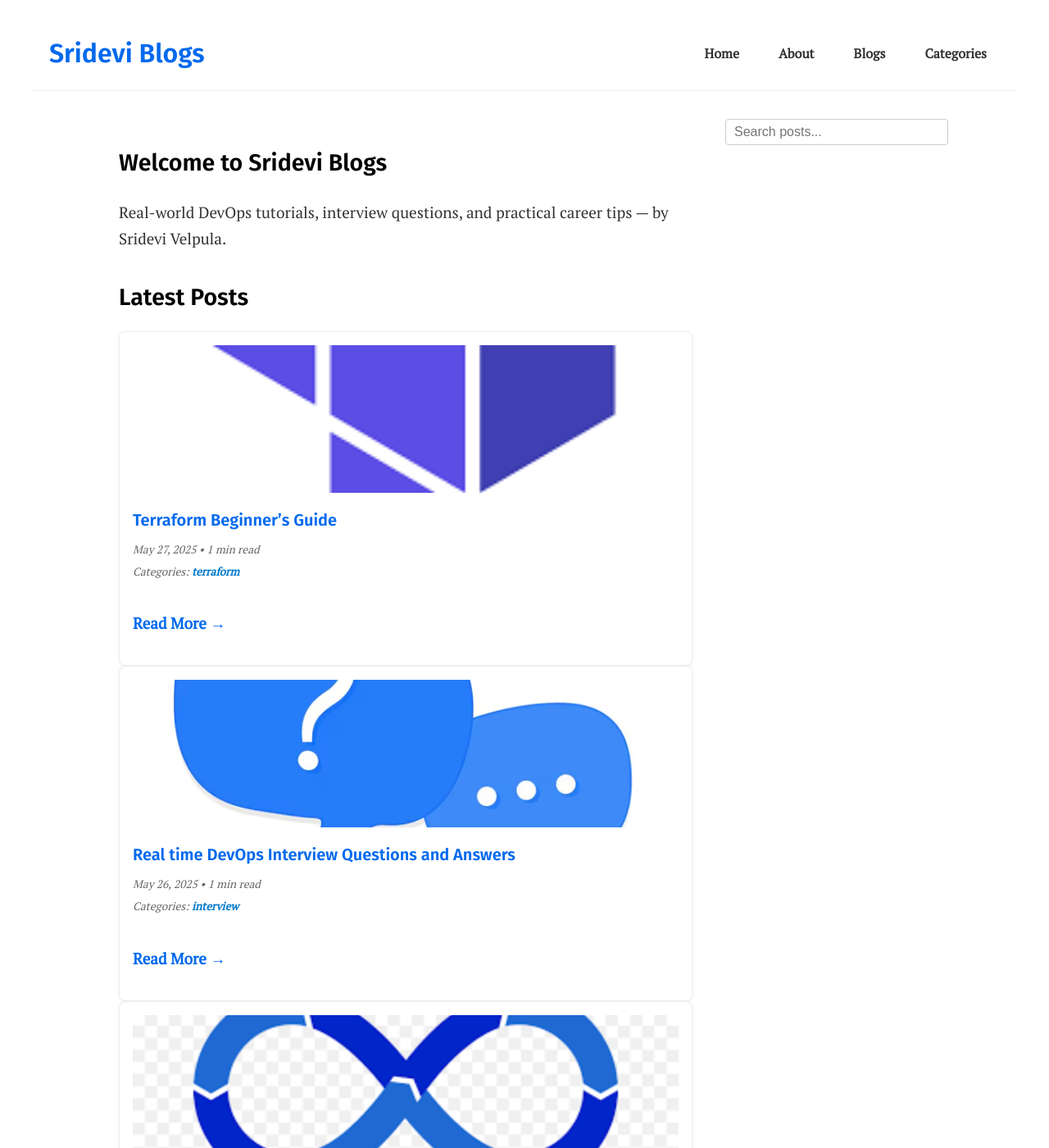
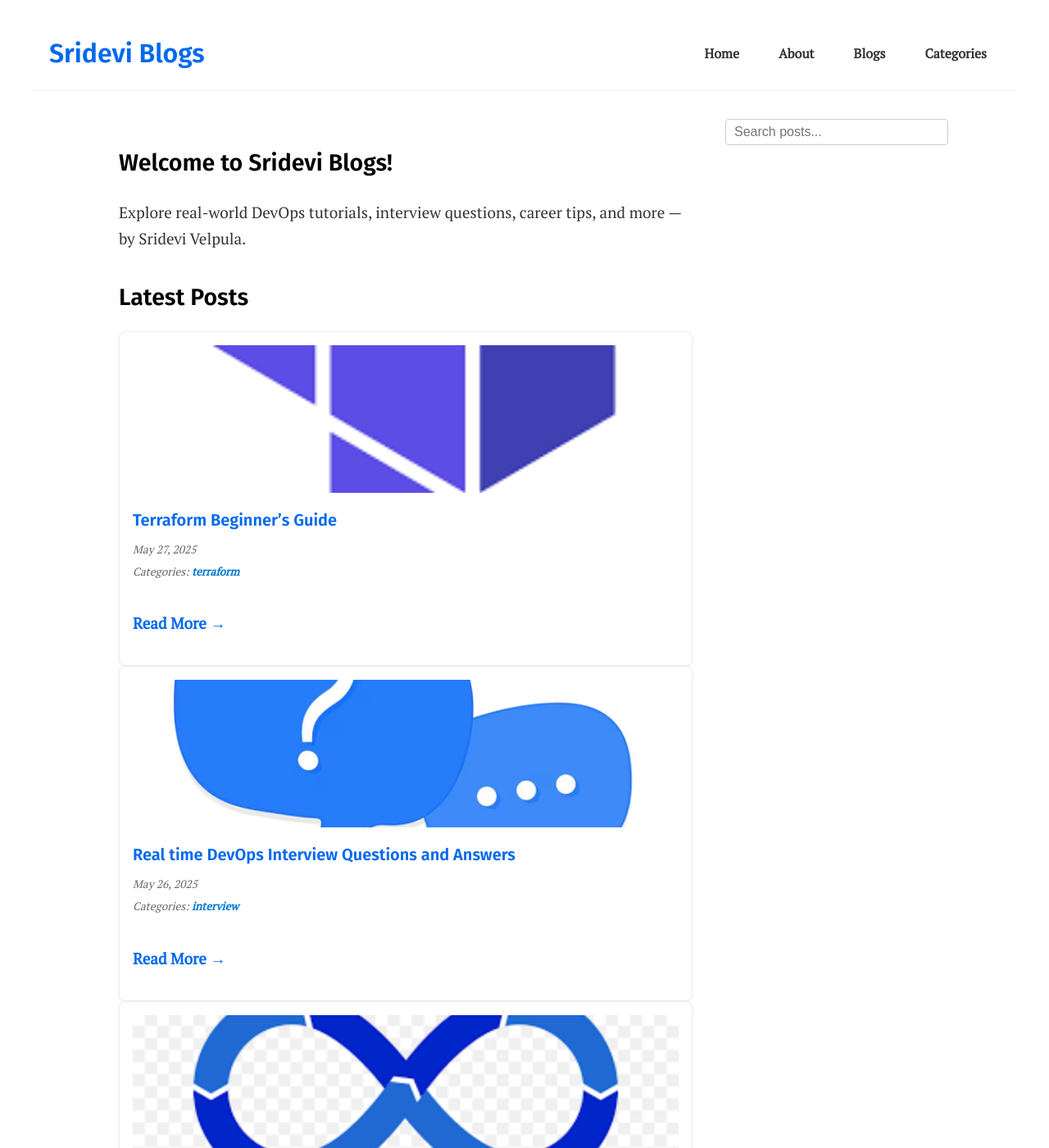
Before and after one commit to srideviblogs/srideviblogs.github.io, a Jekyll site: the page built from index.md, in a window 1280 px wide and 1400 px high. Shown: the whole window at 82% size. Built offline with Jekyll 4.4.1, drawn with Linux system fonts in a browser that asks for light colours; some of the changed text lies outside the part shown.

Commit message:
Update home.html

```diff
--- a/_layouts/home.html
+++ b/_layouts/home.html
@@ -2,29 +2,22 @@
 layout: default
 ---
 
-<!-- ✅ HERO SECTION -->
-<section class="hero">
-  <h1>Welcome to Sridevi Blogs</h1>
-  <p>Real-world DevOps tutorials, interview questions, and practical career tips — by Sridevi Velpula.</p>
+<section class="welcome-intro" style="margin-bottom: 2rem;">
+  <h1>Welcome to Sridevi Blogs!</h1>
+  <p>Explore real-world DevOps tutorials, interview questions, career tips, and more — by Sridevi Velpula.</p>
 </section>
 
-<!-- ✅ LATEST POSTS GRID -->
 <section class="latest-posts">
   <h2>Latest Posts</h2>
   <div class="post-grid">
     {% for post in site.posts limit:6 %}
       <div class="post-card">
         {% if post.image %}
-          <img class="post-image" src="{{ post.image }}" alt="{{ post.title }}" loading="lazy">
+          <img class="post-image" src="{{ post.image }}" alt="{{ post.title }}">
         {% endif %}
         <div class="post-content">
           <h3><a href="{{ post.url }}">{{ post.title }}</a></h3>
-          <p class="post-meta">
-            {{ post.date | date: "%B %d, %Y" }}
-            {% assign words = post.content | number_of_words %}
-            {% assign minutes = words | divided_by:200 | plus:1 %}
-            • {{ minutes }} min read
-          </p>
+          <p class="post-meta">{{ post.date | date: "%B %d, %Y" }}</p>
 
           {% if post.categories %}
             <p class="post-categories">
@@ -35,6 +28,10 @@ layout: default
             </p>
           {% endif %}
 
+          {% if post.read_time %}
+            <p class="post-read-time">{{ post.read_time }}</p>
+          {% endif %}
+
           <p><a class="read-more" href="{{ post.url }}">Read More →</a></p>
         </div>
       </div>
```
